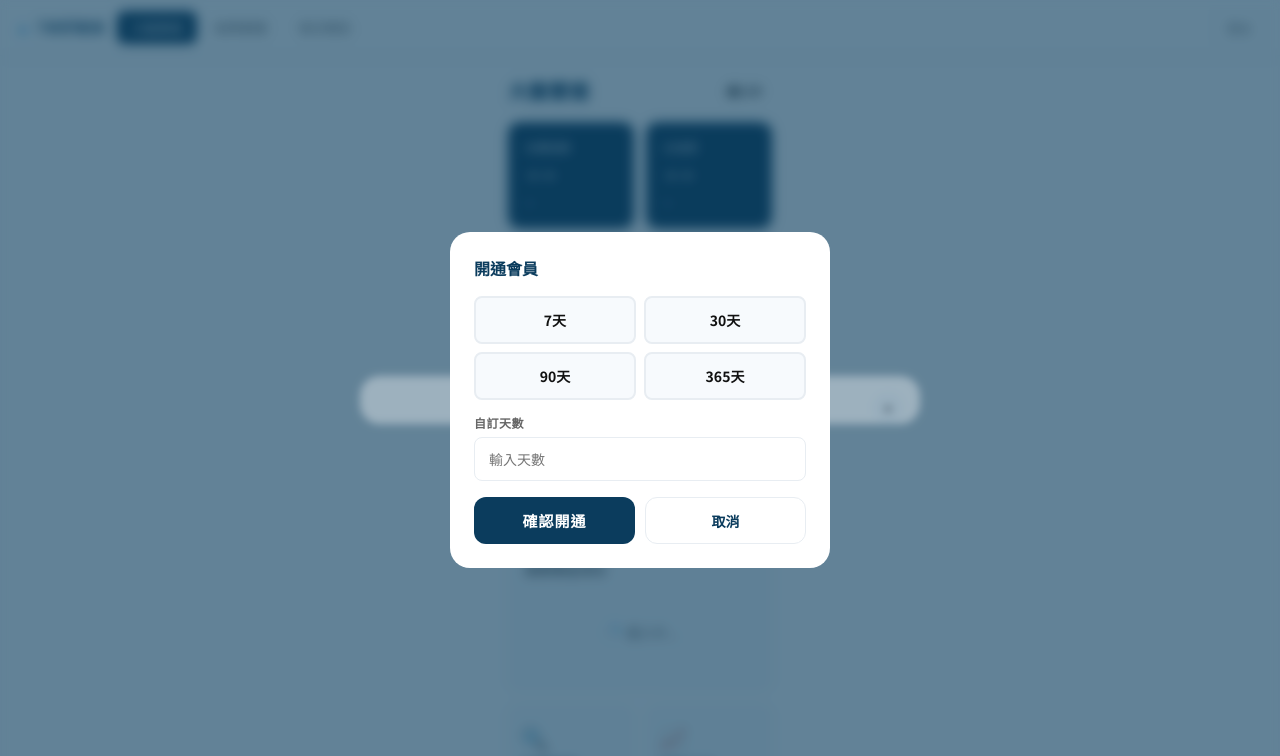
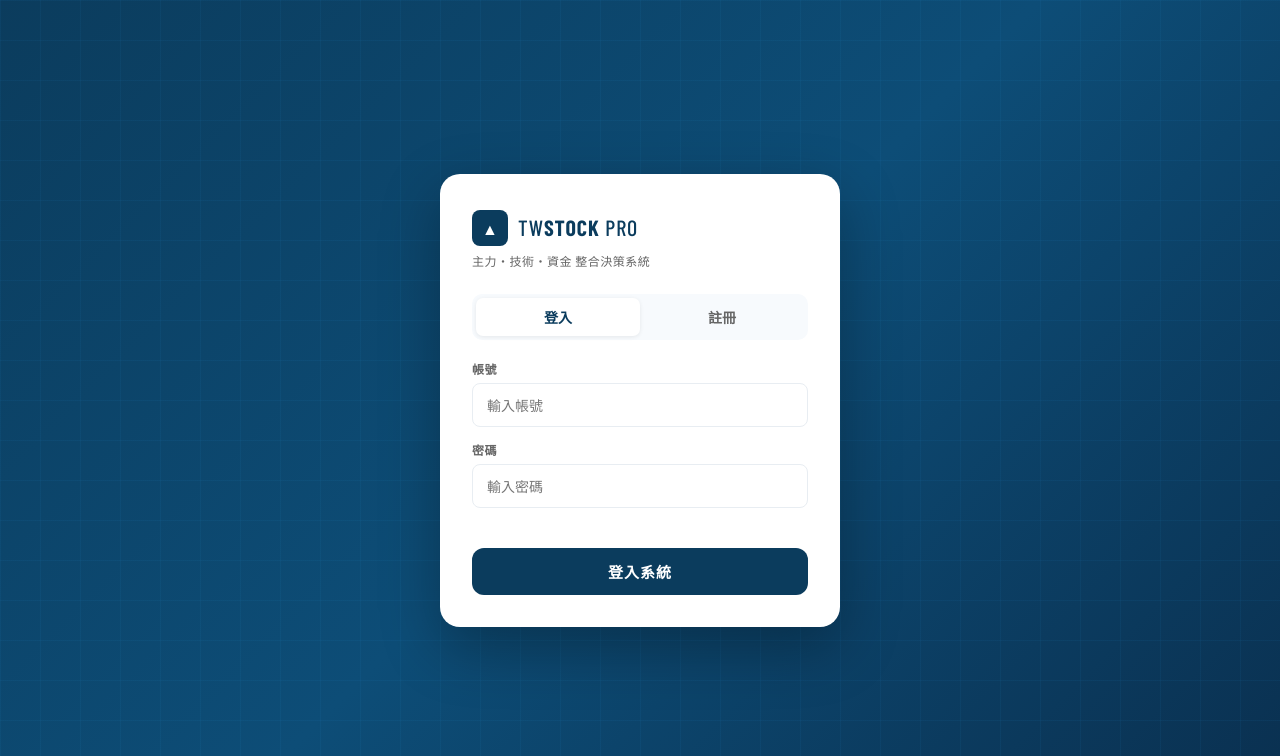
Before and after one commit to qazx5313/restock, a website: page public/index.html in a window 1280 px wide. Shown: the top 756 px of the page. Drawn offline with nearby package versions, Linux system fonts and the light colour scheme; a web font is replaced by a local one.

Commit message:
Modify display styles for page and auth elements
Updated display properties for page transitions and auth page.

```diff
--- a/public/css/main.css
+++ b/public/css/main.css
@@ -38,7 +38,7 @@ body {
 }
 
 /* ===== 頁面切換 ===== */
-.page { display: flex; min-height: 100vh; }
+.page { display: none; min-height: 100vh; }
 .page.active { display: block; }
 
 /* ===== 通用按鈕 ===== */
@@ -129,7 +129,7 @@ input:focus, select:focus, textarea:focus {
 
 /* ===== 登入頁 ===== */
 #page-auth {
-  display: none;
+  display: flex;
   align-items: center;
   justify-content: center;
   min-height: 100vh;
@@ -863,7 +863,7 @@ input:focus, select:focus, textarea:focus {
   background: rgba(11,60,93,0.4);
   backdrop-filter: blur(4px);
   z-index: 200;
-  display: flex !important;
+  display: none !important;
   align-items: flex-end;
   justify-content: center;
   padding: 16px;
```
